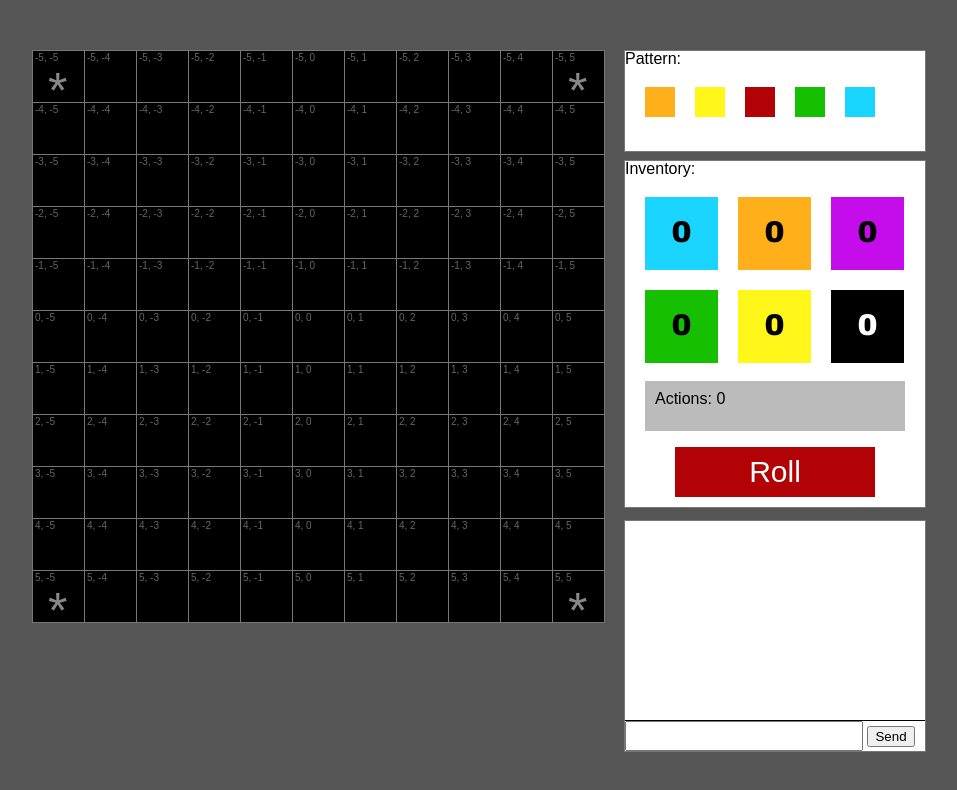
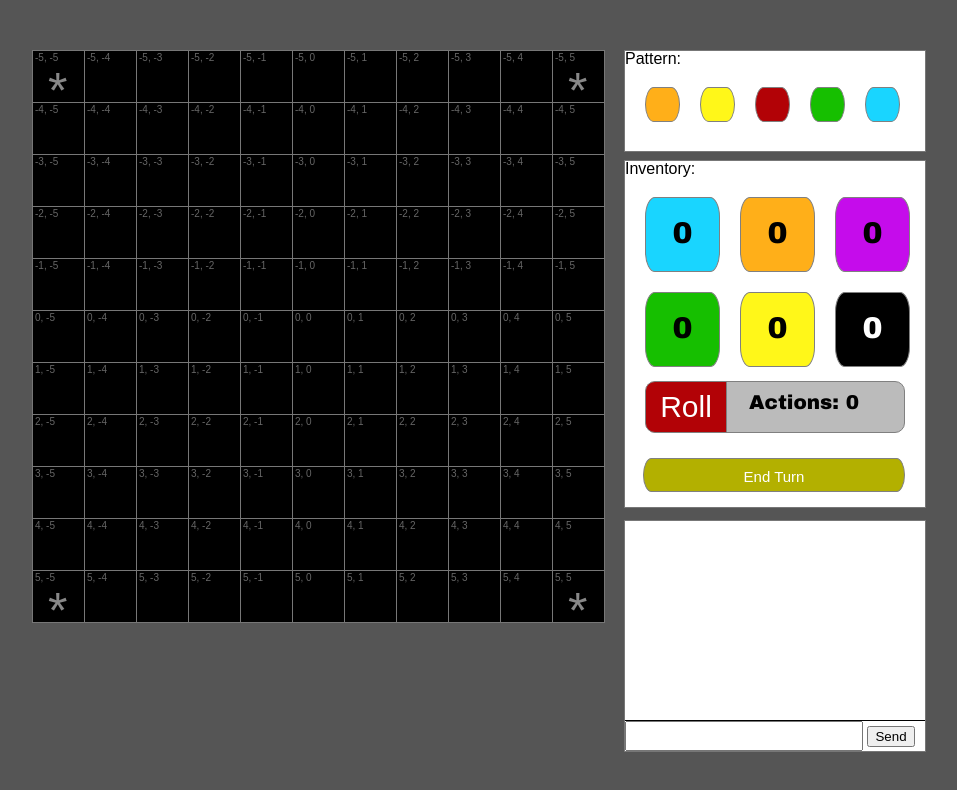
Before and after one commit to malechite/circuitbreaker, a website: page www/index.html in a window 1280 px wide. Shown: the whole page, without its empty margins (18-975 px from the left). Drawn offline with nearby package versions, Linux system fonts and the light colour scheme; no server answers.

Commit message:
visual improves//please review code & correct
Aesthetic changes and added an End Turn button.

```diff
--- a/www/css/game.css
+++ b/www/css/game.css
@@ -125,10 +125,15 @@ body {
 
 #pattern ul li {
     display:block;
-    width:30px;
-    height:30px;
+    width:33px;
+    height:33px;
     float:left;
+	border-radius: 10px/20px;
+	border: 1px solid grey;
     margin:20px 0 0 20px;
+	font-size:10px;
+    font-family: 'arial black', sans-serif;
+    text-align:center;
 }
 
 #inventory {
@@ -203,6 +208,8 @@ body {
     width:33px;
     height:33px;
     float:left;
+	border-radius: 10px/20px;
+	border: 1px solid grey;
     margin:20px 0 0 20px;
     padding:20px;
     font-size:30px;
@@ -212,14 +219,16 @@ body {
 
 #inventory .roll {
     position: absolute;
-    width:180px;
+    width:60px;
     height:30px;
+	border-radius: 10px 0px 0px 10px;
+	border: 1px solid grey;
     text-align:center;
     color:#ffffff;
     background-color: #b20206;
-    padding:10px;
-    bottom:10px;
-    right:50px;
+	padding:10px;
+	bottom: 74px;
+	right:198px;
     font-size:30px;
     cursor: pointer;
 }
@@ -237,11 +246,43 @@ body {
 #inventory .actions {
     position: absolute;
     top:200px;
-    width:240px;
+    width:180px;
+	border-radius: 0px 10px 10px 0px;
+	border: 1px solid grey;
     background-color: #bbbbbb;
     margin:20px;
     height:30px;
     padding:10px;
+	right:0px;
+	font-size:20px;
+    font-family: 'arial black', sans-serif;
+    text-align:center;
+}
+
+#inventory .endturn {
+    position: absolute;
+    width:240px;
+    height:12px;
+	border-radius: 10px/20px;
+	border: 1px solid grey;
+    text-align:center;
+    color:#ffffff;
+    background-color: #B3B000;
+    padding:10px;
+    bottom:15px;
+	right:20px;
+    font-size:15px;
+    cursor: pointer;
+}
+
+#inventory .endturn:hover {
+    background-color: #F0EC00;
+}
+
+#inventory .endturn.inactive {
+    background-color:#888888;
+    cursor: default;
+    opacity:.5;
 }
 
 li.blue    { background-color:#19d5ff;}
--- a/www/index.html
+++ b/www/index.html
@@ -43,7 +43,10 @@
                 <span class='title'>Actions:</span>
                 <span class="count">0</span>
             </div>
-            <a class="roll">Roll</a>
+				<a class="roll">Roll</a>
+				<div>
+					<a class="endturn">End Turn</a>
+				</div>
         </div>
     </div>
     <div id="chat">
```
